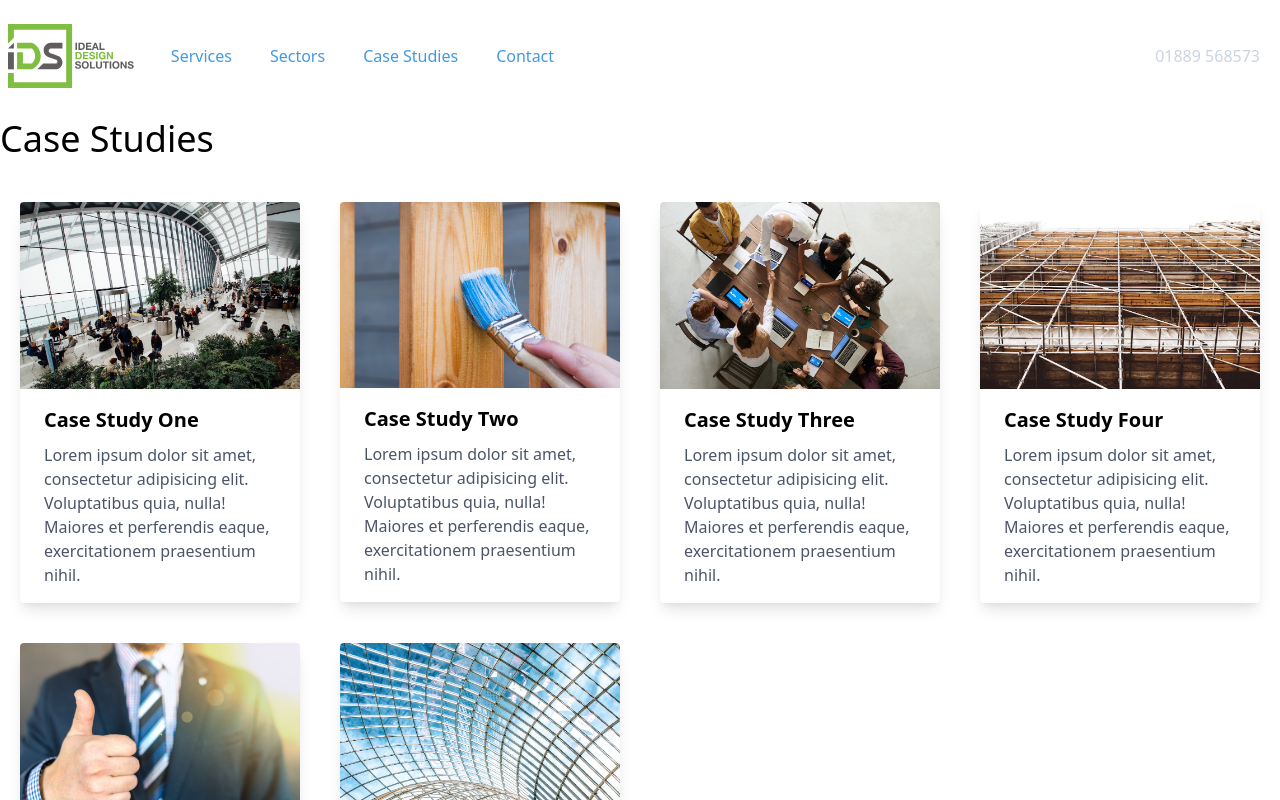
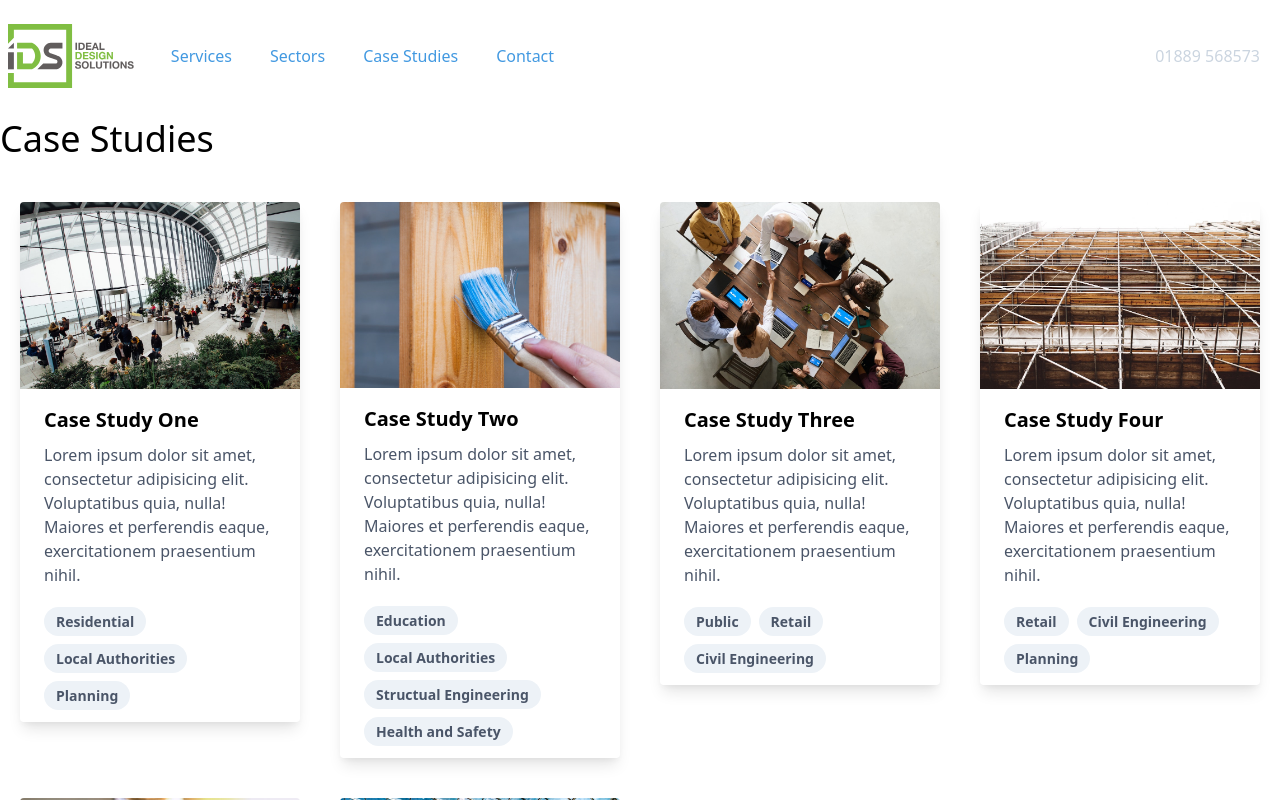
Before and after one commit to stevenalanwilson/ids-frontend-app, a Next.js app: page /casestudies in a window 1280 px wide. Shown: the top 800 px of the page. Built offline with nearby package versions, Linux system fonts and the light colour scheme.

Commit message:
Add tags to Card component
- Add sector tags to Card  component
- Add service tags to Card component

```diff
--- a/components/Card.js
+++ b/components/Card.js
@@ -1,6 +1,10 @@
 import Link from 'next/link'
+import sectorData from '../data/sectors'
+import serviceData from '../data/services'
 
 function Card ({ data }) {
+  const hasSectors = !!data.sectors
+  const hasServices = !!data.services
   return (
     <div className='w-full p-5'>
       <div className='w-full rounded overflow-hidden shadow-lg'>
@@ -13,6 +17,14 @@ function Card ({ data }) {
           <div className='font-bold text-xl mb-2'>{data.name}</div>
           <p className='text-gray-700 text-base'>{data.description}</p>
         </div>
+        <div class='px-6 py-1'>
+          {hasSectors && data.sectors.map(function (sector) {
+            return <Link href={sectorData.find(s => s.id === sector).link} key={sector}><a className='inline-block bg-gray-200 rounded-full px-3 py-1 text-sm font-semibold text-gray-700 mr-2 mb-2' key={sector}>{sectorData.find(s => s.id === sector).name}</a></Link>
+          })}
+          {hasServices && data.services.map(function (sector) {
+            return <Link href={serviceData.find(s => s.id === sector).link} key={sector}><a className='inline-block bg-gray-200 rounded-full px-3 py-1 text-sm font-semibold text-gray-700 mr-2 mb-2' key={sector}>{serviceData.find(s => s.id === sector).name}</a></Link>
+          })}
+        </div>
       </div>
     </div>
   )
```
